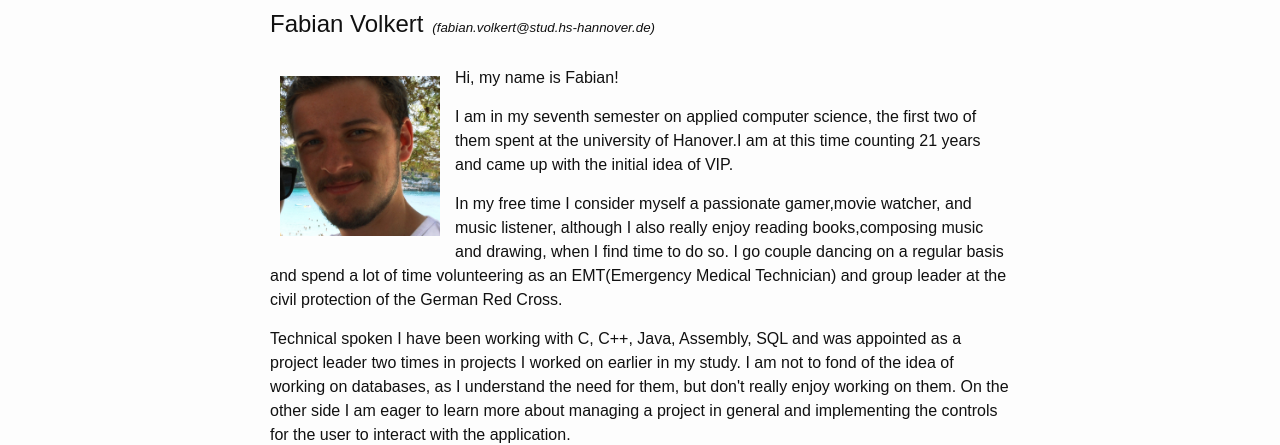
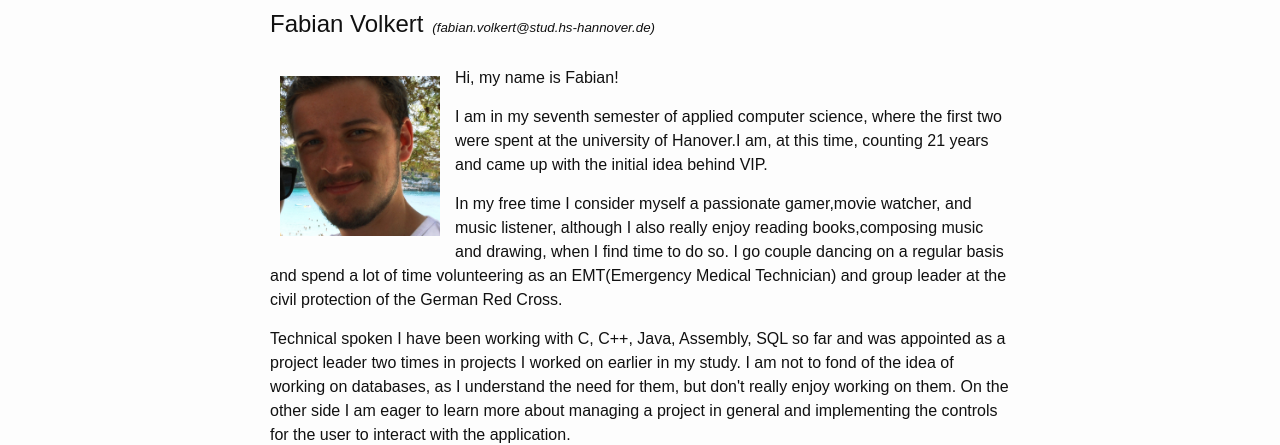
Before and after one commit to VolkertF/vip-project, a Jekyll site: the page built from team.html, in a window 1280 px wide. Shown: the part 336-781 px from the top of the page. Built offline with Jekyll 4.4.1, drawn with Linux system fonts in a browser that asks for light colours.

Commit message:
Finetuning my icebreaker

```diff
--- a/team.html
+++ b/team.html
@@ -15,7 +15,7 @@
 	<small><em>(fabian.volkert@stud.hs-hannover.de)</em></small>
 	<br><br>
 	<img src="{{ site.baseurl }}/images/fabian.jpg" class="team-image">
-	<p class="team-icebreaker">Hi, my name is Fabian!</p><p>I am in my seventh semester on applied computer science, the first two of them spent at the university of Hanover.I am at this time counting 21 years and came up with the initial idea of VIP.</p><p>In my free time I consider myself a passionate gamer,movie watcher, and music listener, although I also really enjoy reading books,composing music and drawing, when I find time to do so. I go couple dancing on a regular basis and spend a lot of time volunteering as an EMT(Emergency Medical Technician) and group leader at the civil protection of the German Red Cross.</p><p>Technical spoken I   have been working with C, C++, Java, Assembly, SQL and was appointed as a project leader two times in projects I worked on earlier in my study. I am not to fond of the idea of working on databases, as I understand the need for them, but don't really enjoy working on them. On the other side I am eager to learn more about managing a project in general and implementing the controls for the user to interact with the application.</p>
+	<p class="team-icebreaker">Hi, my name is Fabian!</p><p>I am in my seventh semester of applied computer science, where the first two were spent at the university of Hanover.I am, at this time, counting 21 years and came up with the initial idea behind VIP.</p><p>In my free time I consider myself a passionate gamer,movie watcher, and music listener, although I also really enjoy reading books,composing music and drawing, when I find time to do so. I go couple dancing on a regular basis and spend a lot of time volunteering as an EMT(Emergency Medical Technician) and group leader at the civil protection of the German Red Cross.</p><p>Technical spoken I   have been working with C, C++, Java, Assembly, SQL so far and was appointed as a project leader two times in projects I worked on earlier in my study. I am not to fond of the idea of working on databases, as I understand the need for them, but don't really enjoy working on them. On the other side I am eager to learn more about managing a project in general and implementing the controls for the user to interact with the application.</p>
 	<br>
 </div>
 
```
